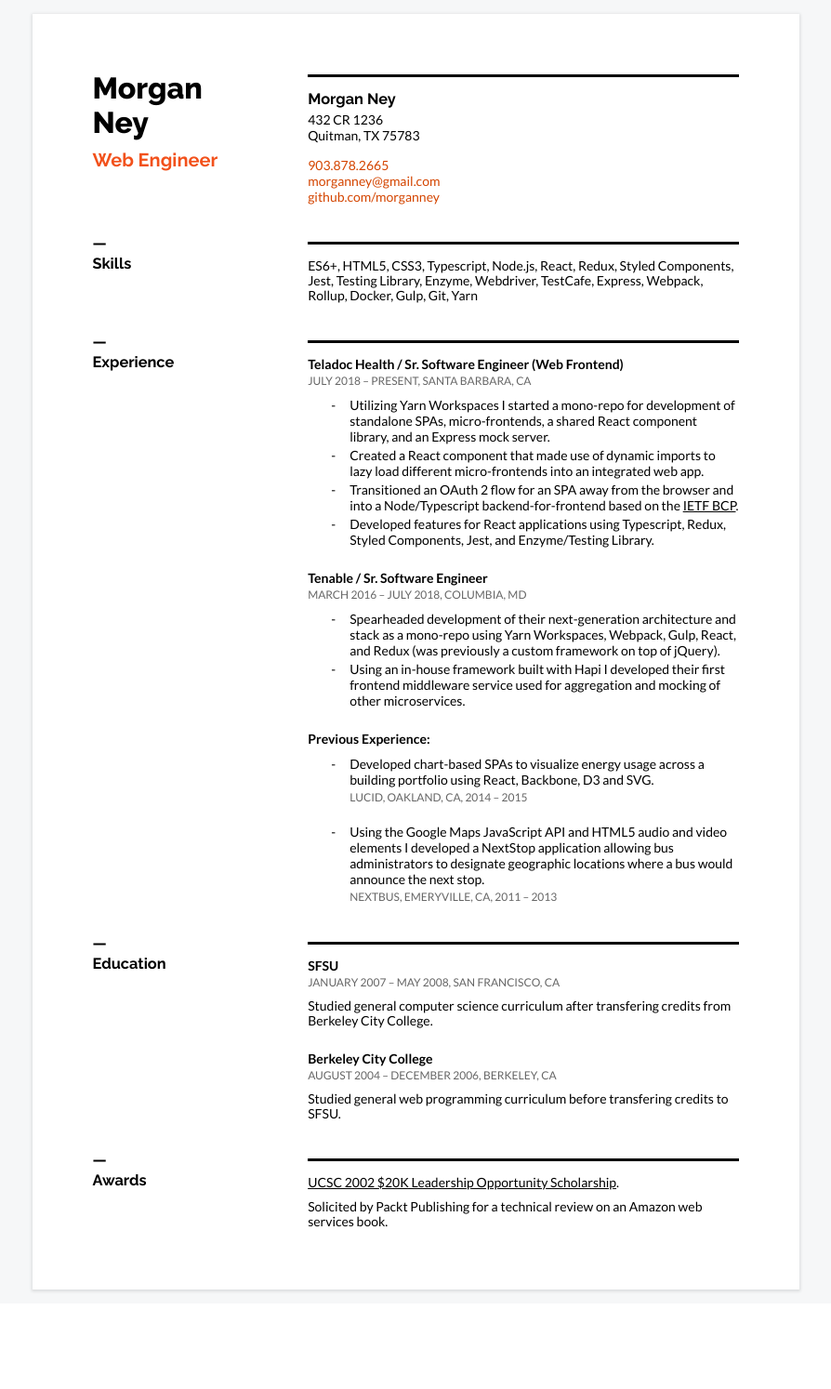
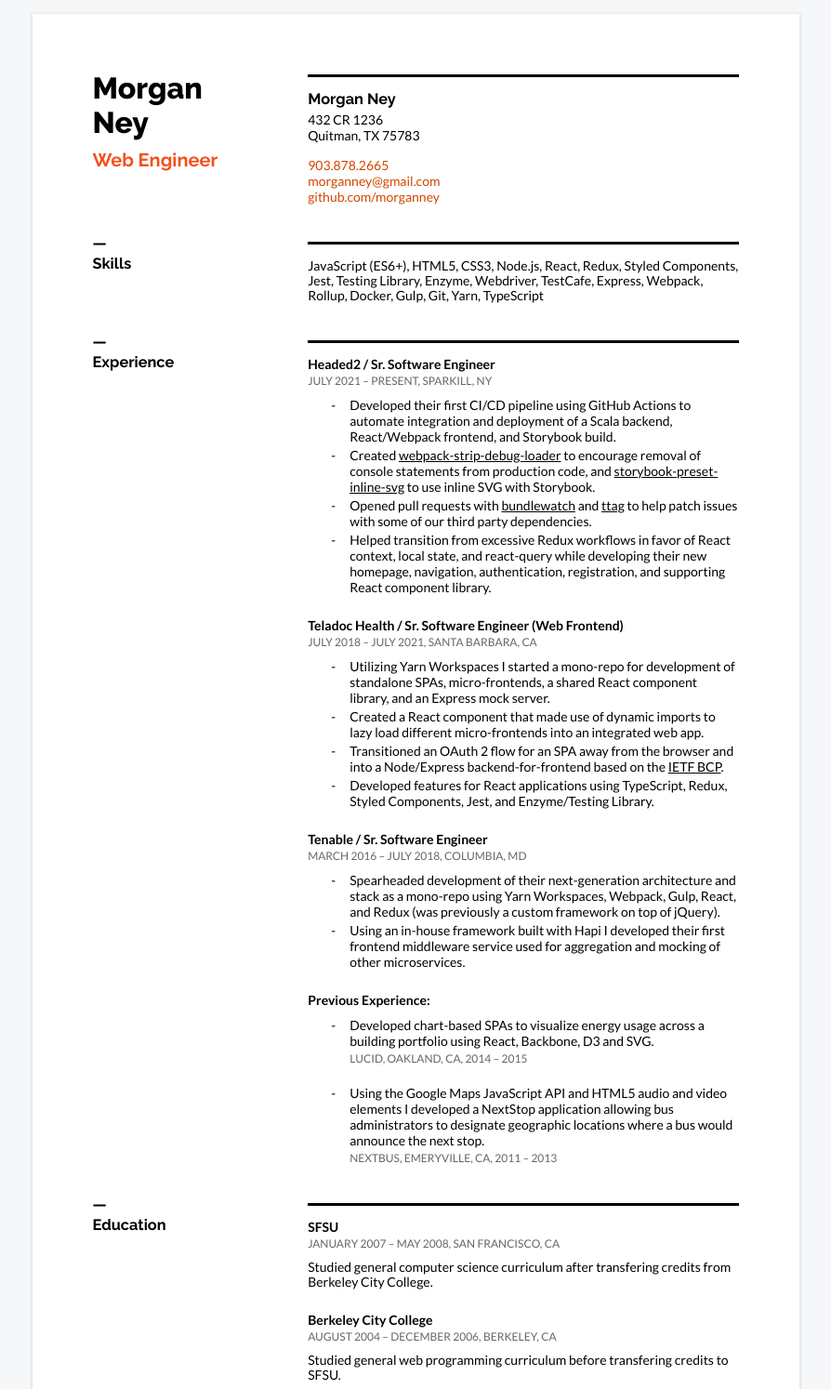
Before and after one commit to morganney/morgan.neys.info, a Node server app: template packages/server/src/views/resume.pug in a window 1280 px wide. Shown: the top 1494 px of the page at 93% size, without its empty margins (193-1087 px from the left). Before the commit the page ends 1391 px from the top, so only its background shows below. Run offline with Node 20, Linux system fonts and the light colour scheme; the template is opened without the code that fills it, so the values that code supplies are empty.

Commit message:
update res

```diff
--- a/packages/client/assets/css/resume.css
+++ b/packages/client/assets/css/resume.css
@@ -90,8 +90,8 @@
   margin-top: 10px;
   line-height: 1.7rem;
 }
-section:nth-child(3) article:nth-child(2) {
-  margin: 25px 0;
+section:nth-child(3) article:nth-child(n + 2) {
+  margin-top: 25px;
 }
 section:nth-child(4) article:last-child {
   margin-top: 25px;
--- a/packages/server/src/views/resume.pug
+++ b/packages/server/src/views/resume.pug
@@ -24,18 +24,26 @@
             p: a(href='https://github.com/morganney') github.com/morganney
       section
         h3 Skills
-        p ES6+, HTML5, CSS3, Typescript, Node.js, React, Redux, Styled Components, Jest, Testing Library, Enzyme, Webdriver, TestCafe, Express, Webpack, Rollup, Docker, Gulp, Git, Yarn
+        p JavaScript (ES6+), HTML5, CSS3, Node.js, React, Redux, Styled Components, Jest, Testing Library, Enzyme, Webdriver, TestCafe, Express, Webpack, Rollup, Docker, Gulp, Git, Yarn, TypeScript
       section
         h3 Experience
         div
           article
+            h4 Headed2 / Sr. Software Engineer
+            h5 July 2021 &ndash; Present,  Sparkill, NY
+            ul
+              li Developed their first CI/CD pipeline using GitHub Actions to automate integration and deployment of a Scala backend, React/Webpack frontend, and Storybook build.
+              li Created <a href='https://www.npmjs.com/package/webpack-strip-debug-loader'>webpack-strip-debug-loader</a> to encourage removal of console statements from production code, and <a href='https://www.npmjs.com/package/storybook-preset-inline-svg'>storybook-preset-inline-svg</a> to use inline SVG with Storybook.
+              li Opened pull requests with <a href='https://github.com/bundlewatch/service/pull/696'>bundlewatch</a> and <a href='https://github.com/ttag-org/ttag/pull/237'>ttag</a> to help patch issues with some of our third party dependencies.
+              li Helped transition from excessive Redux workflows in favor of React context, local state, and react-query while developing their new homepage, navigation, authentication, registration, and supporting React component library.
+          article
             h4 Teladoc Health / Sr. Software Engineer (Web Frontend)
-            h5 July 2018 &ndash; Present,  Santa Barbara, CA
+            h5 July 2018 &ndash; July 2021,  Santa Barbara, CA
             ul
               li Utilizing Yarn Workspaces I started a mono-repo for development of standalone SPAs, micro-frontends, a shared React component library, and an Express mock server.
               li Created a React component that made use of dynamic imports to lazy load different micro-frontends into an integrated web app.
-              li Transitioned an OAuth 2 flow for an SPA away from the browser and into a Node/Typescript backend-for-frontend based on the <a href='https://tools.ietf.org/html/draft-ietf-oauth-browser-based-apps-07#section-6.2'>IETF BCP</a>.
-              li Developed features for React applications using Typescript, Redux, Styled Components, Jest, and Enzyme/Testing Library.
+              li Transitioned an OAuth 2 flow for an SPA away from the browser and into a Node/Express backend-for-frontend based on the <a href='https://tools.ietf.org/html/draft-ietf-oauth-browser-based-apps-07#section-6.2'>IETF BCP</a>.
+              li Developed features for React applications using TypeScript, Redux, Styled Components, Jest, and Enzyme/Testing Library.
           article
             h4 Tenable / Sr. Software Engineer
             h5 March 2016 &ndash; July 2018,  Columbia, MD
```
